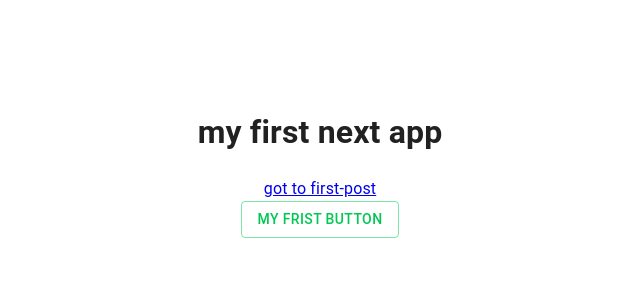
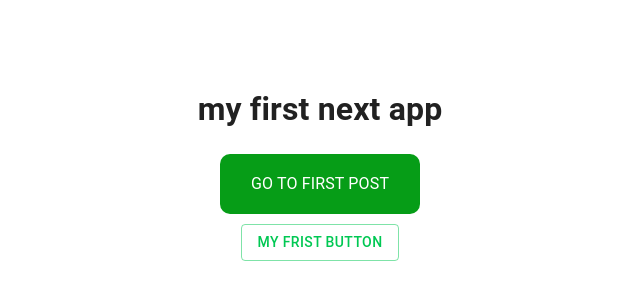
Before and after one commit to reza-ya-57/next-experimental, a Next.js app: page / in a window 1280 px wide. Shown: the part 238-538 px from the top of the page, without its empty margins (320-960 px from the left). Built offline with nearby package versions, Linux system fonts and the light colour scheme.

Commit message:
add style in css module

```diff
--- a/pages/index.tsx
+++ b/pages/index.tsx
@@ -18,7 +18,7 @@ const Home: NextPage = () => {
       <main className={styles.main}>
         <h1>my first next app</h1>
         <Link href='/posts/first-post' >
-          <a >got to first-post</a>
+          <a className={styles.link} >GO TO FIRST POST</a>
         </Link>
 
         <Button variant='outlined' >
--- a/styles/Home.module.css
+++ b/styles/Home.module.css
@@ -108,6 +108,24 @@
   margin-left: 0.5rem;
 }
 
+.link {
+  text-decoration: none;
+  background-color: rgb(6, 157, 23);
+  color: white;
+  width: 200px;
+  height: 60px;
+  display: flex;
+  justify-content: center;
+  align-items: center;
+  cursor: pointer;
+  border-radius: 10px;
+  margin-bottom: 10px;
+}
+
+.link:hover {
+  background-color: rgb(22, 176, 40);
+}
+
 @media (max-width: 600px) {
   .grid {
     width: 100%;
--- a/styles/globals.css
+++ b/styles/globals.css
@@ -1,3 +1,9 @@
+* {
+  margin: 0;
+  padding: 0;
+  box-sizing: border-box;
+}
+
 html,
 body {
   padding: 0;
```
Also changed, not shown: pages/posts/first-post.tsx (+20 -8 lines).
